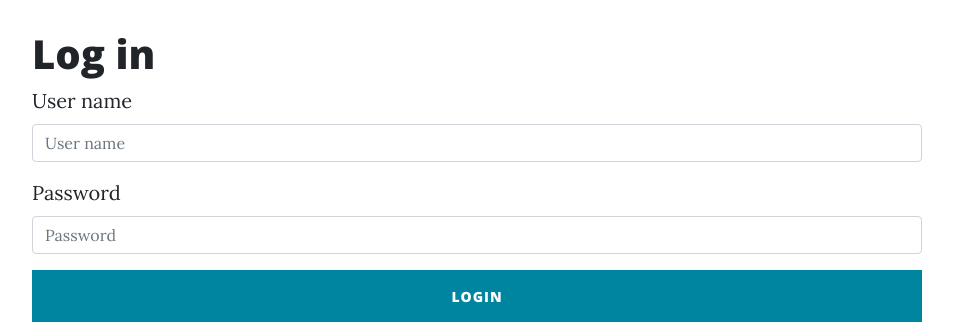
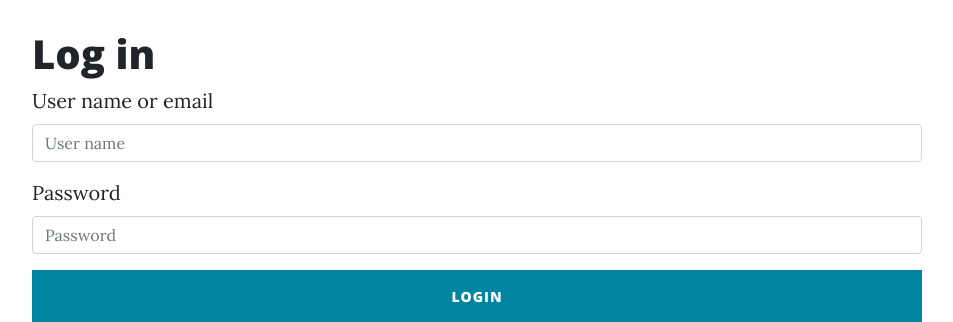
Before and after one commit to Wings30306/the-writers-club, a Flask app: page /login in a window 1280 px wide. Shown: the part 400-722 px from the top of the page, without its empty margins (163-1116 px from the left). Run offline with Flask 2, Linux system fonts and the light colour scheme; some libraries are stand-ins or nearby versions.

Commit message:
changed login to work with username OR EMAIL

```diff
--- a/app.py
+++ b/app.py
@@ -114,10 +114,14 @@ def check_registration():
     if form['user_password'] == form['user_password1']:
         # If so try to find the user in db
         user = users_collection.find_one({"user_name": form['username']})
+        email = users_collection.find_one({"email": form['email']})
         if user:
             flash(form['username'].title(
             ) + " already exists!  Is this you?  Please sign in instead.  Else, please choose a different username.")
             return redirect(url_for('register'))
+        elif email:
+            flash("We already have a registered user with " + form['email'] + "! Did you forget your username? Sign in with email instead.")
+            return redirect(url_for('login'))
         # If user does not exist register new user
         else:
             # Hash password
@@ -162,7 +166,7 @@ def login():
 @app.route('/user_auth', methods=['POST'])
 def user_auth():
     form = request.form.to_dict()
-    user_in_db = users_collection.find_one({"user_name": form['username']})
+    user_in_db = users_collection.find_one({"$or" :[{"user_name": form['username']}, {"email": form['username']}]})
     # Check for user in database
     if user_in_db:
         # If passwords match (hashed / real password)
--- a/templates/login.html
+++ b/templates/login.html
@@ -8,7 +8,7 @@
 	<div class="row justify-content-center">
 		<form method="POST" action="/user_auth">
 			<div class="form-group">
-				<label for="username">User name</label>
+				<label for="username">User name or email</label>
 				<input name="username" type="text" class="form-control" placeholder="User name" required>
 			</div>
 			<div class="form-group">
```
